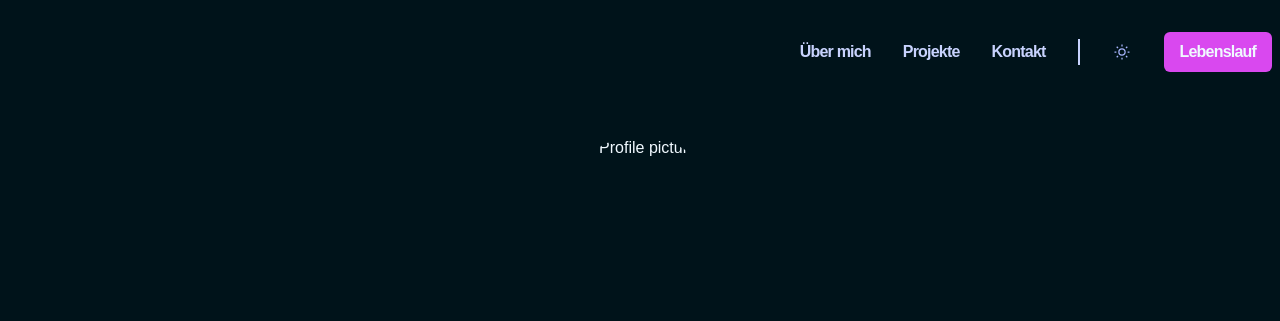
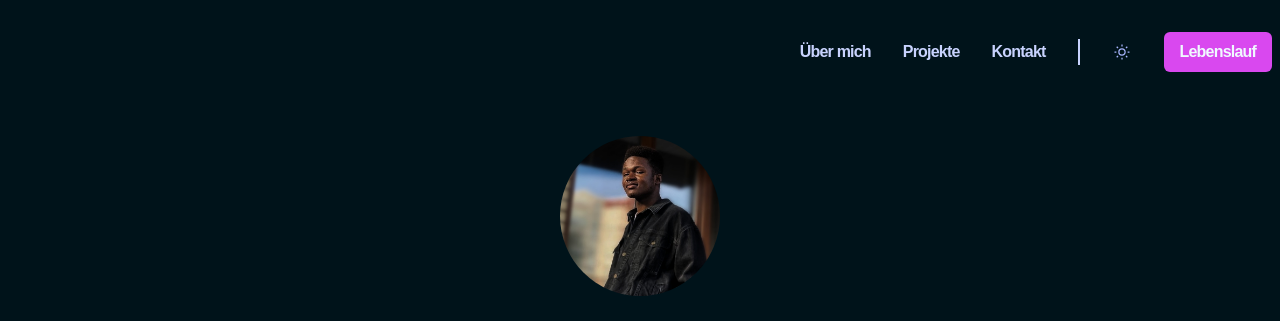
Before and after one commit to Codemaxxxx/Building-a-Portfolio-Website, a website built with Vite: page index.html in a window 1280 px wide. Shown: the top 321 px of the page. Built offline with nearby package versions, Linux system fonts and the light colour scheme; files whose address does not match are found by name; a web font is replaced by a local one.

Commit message:
First commit

```diff
--- a/index.html
+++ b/index.html
@@ -71,7 +71,7 @@
     <!--End of Mobile navigation-->
     <main>
       <section class="hero container">
-        <img class="hero__img" src="/profile1.png" alt="Profile picture">
+        <img class="hero__img" src="/profile1.jpg" alt="Profile picture">
         <h2 class="hero__subtitle">Hi, Ich bin Chidera</h2>
         <h1 class="hero__title">AUSZUBILDENDER <br> MEDIENGESTALTER</h1>
         <p class="hero__description">Ein neugieriger Auszubildender Mediengestalter immer bereit neue Konzepten zu lernen.
```
